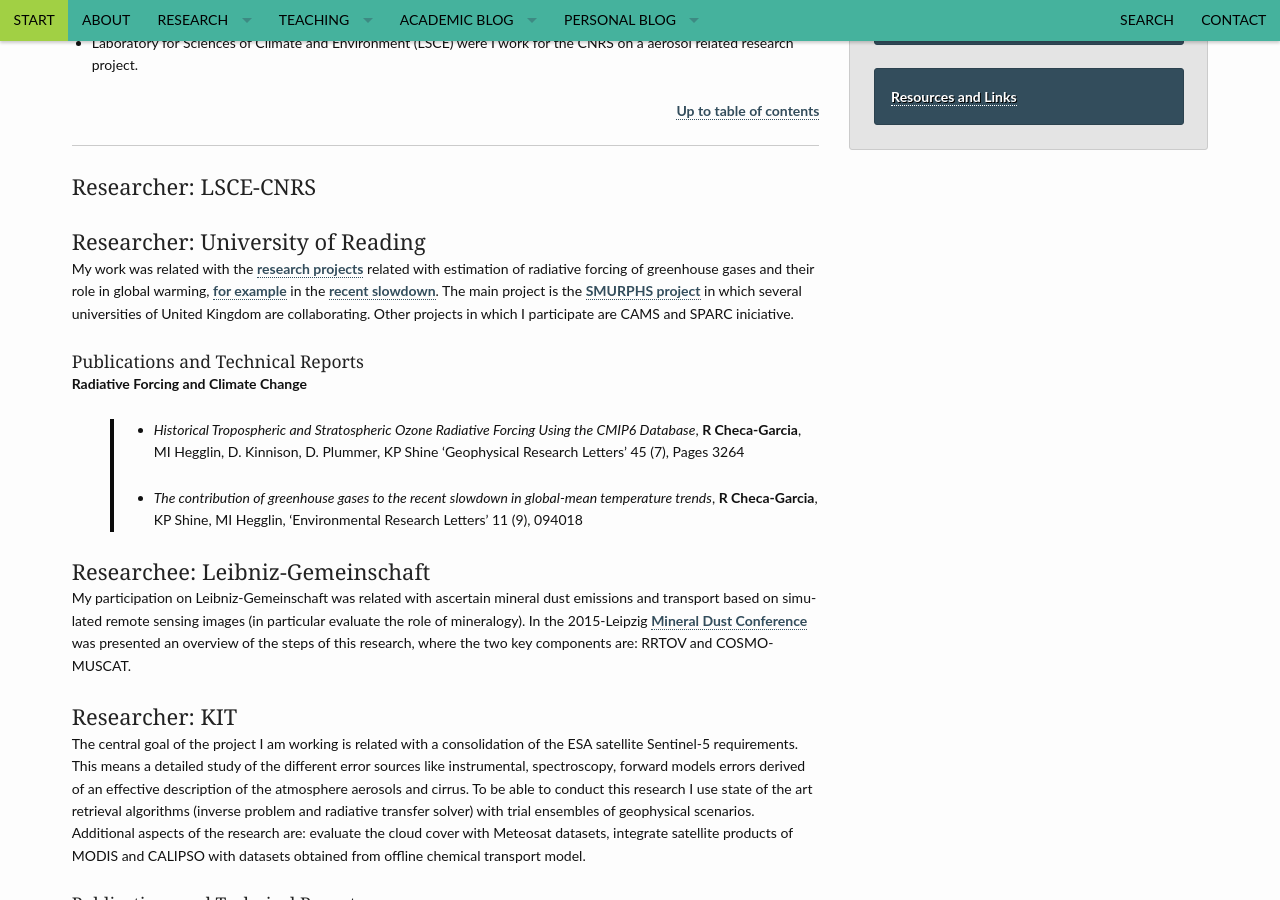
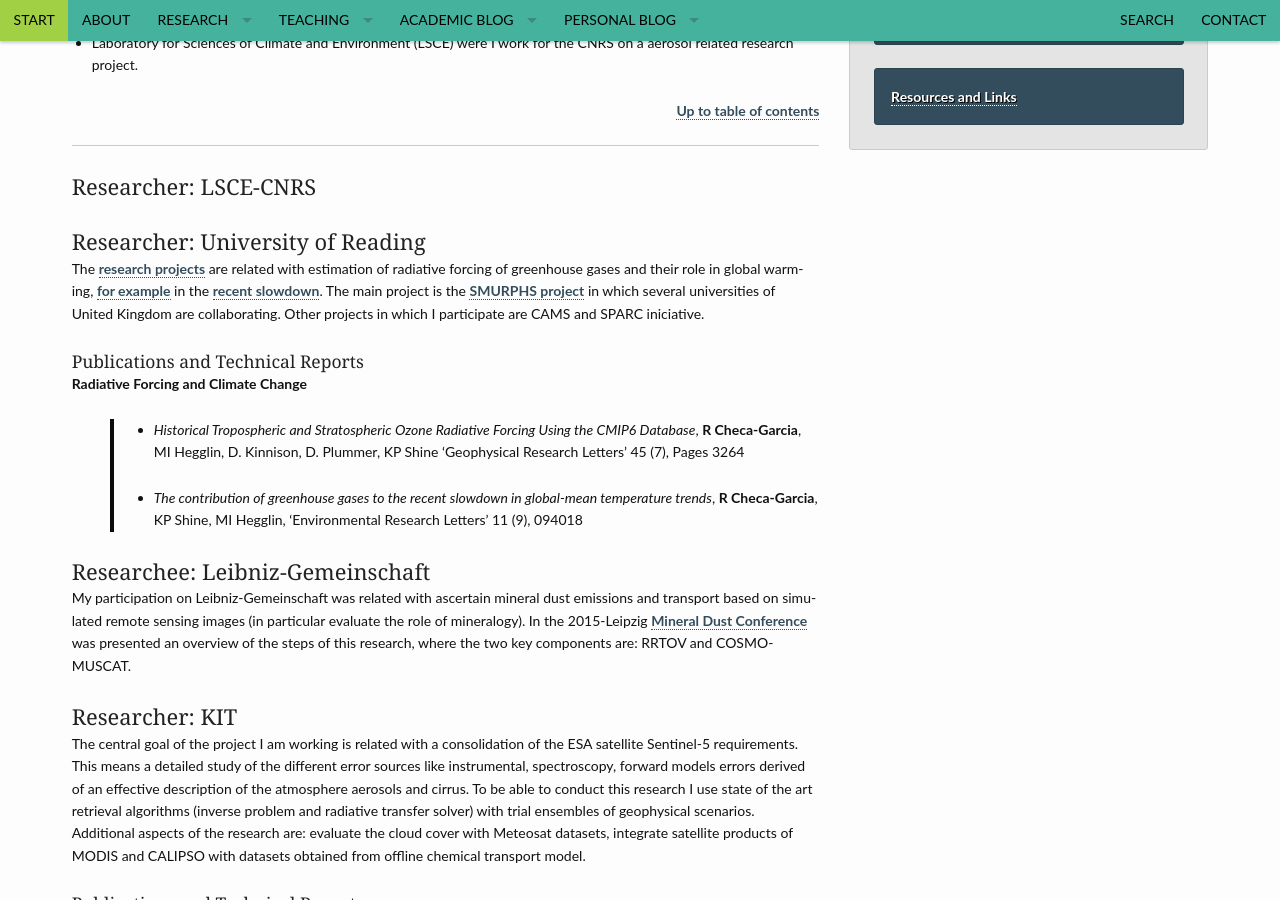
Before and after one commit to RCHG/rchg.github.io, a Jekyll site: the page built from pages/research_overview.md, in a window 1280 px wide and 900 px high, scrolled down 766 px. Built offline with Jekyll 4.4.1, drawn with Linux system fonts in a browser that asks for light colours; nearby versions of some CDN libraries; comment, search, counter and statistics services are not loaded.

Commit message:
Update research_overview.md

```diff
--- a/pages/research_overview.md
+++ b/pages/research_overview.md
@@ -56,7 +56,7 @@ Currently, my main field of research is the climate response to several agents o
 ### Researcher: University of Reading
 
 
-My work was related with the [research projects](https://www.met.reading.ac.uk/userpages/vr912734.php) related with estimation of radiative forcing of greenhouse gases and their role in global warming, [for example](http://environmentalresearchweb.org/cws/article/news/67032
+The [research projects](https://www.met.reading.ac.uk/userpages/vr912734.php) are related with estimation of radiative forcing of greenhouse gases and their role in global warming, [for example](http://environmentalresearchweb.org/cws/article/news/67032
 ) in the [recent slowdown](https://www.smurphs.leeds.ac.uk/new-publication-the-contribution-of-greenhouse-gases-to-the-recent-slowdown-in-global-mean-temperature-trends/). The main project is the [SMURPHS project](https://www.smurphs.leeds.ac.uk/) in which several universities of United Kingdom are collaborating. Other projects in which I participate are CAMS and SPARC iniciative.
 
 #### Publications and Technical Reports
```
